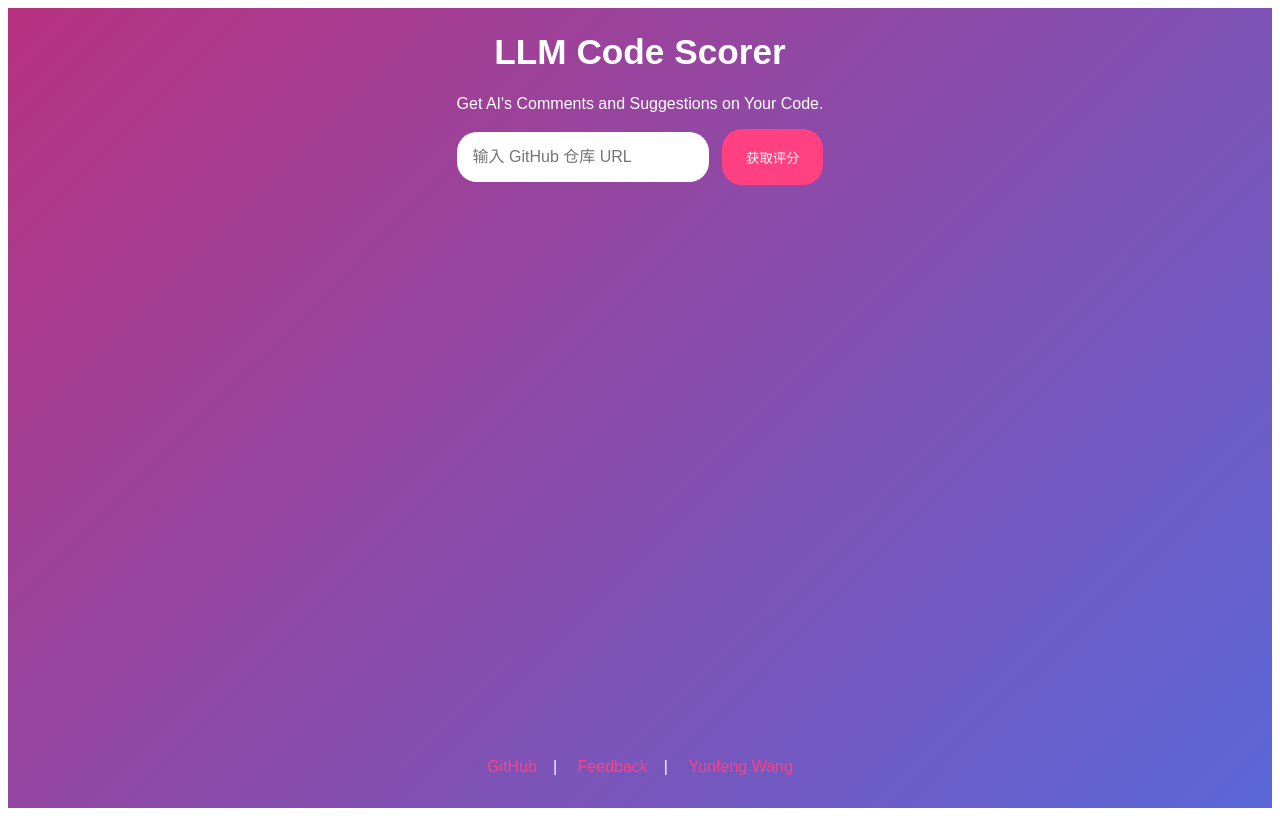
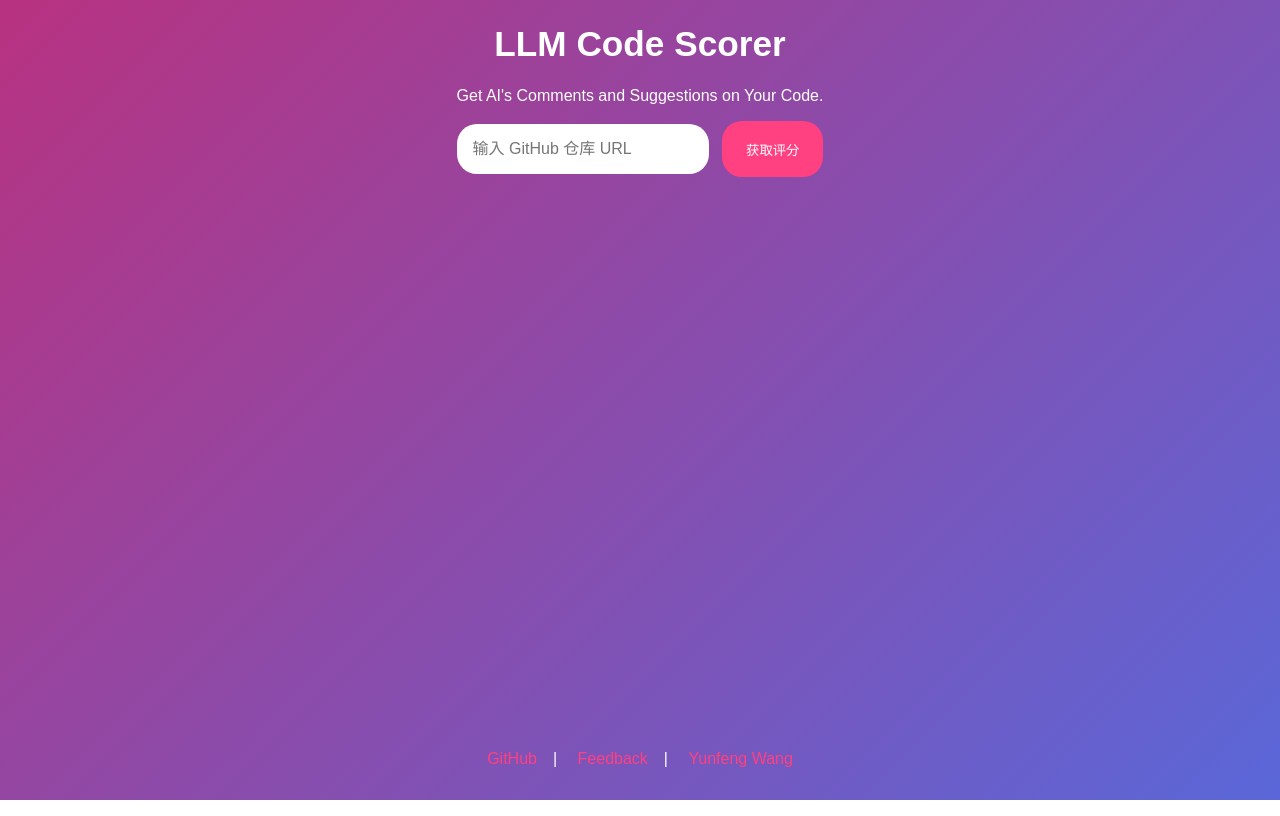
Before and after one commit to vra/llm-code-scorer, a Vue app: page / in a window 1280 px wide. Built offline with nearby package versions, Linux system fonts and the light colour scheme.

Commit message:
fix(css): fix page body's style and adjust scrollbar

```diff
--- a/src/App.vue
+++ b/src/App.vue
@@ -180,6 +180,24 @@ export default {
 </script>
 
 <style>
+body {
+  margin: 0;
+}
+
+::-webkit-scrollbar {
+  width: 6px;
+  height: 6px;
+}
+
+::-webkit-scrollbar-thumb {
+  border-radius: 2px;
+  background-color: #e2e8f0;
+}
+
+::-webkit-scrollbar-thumb:hover {
+  background-color: #cbd5e0;
+}
+
 .app {
   height: 100vh;
   display: flex;
```
